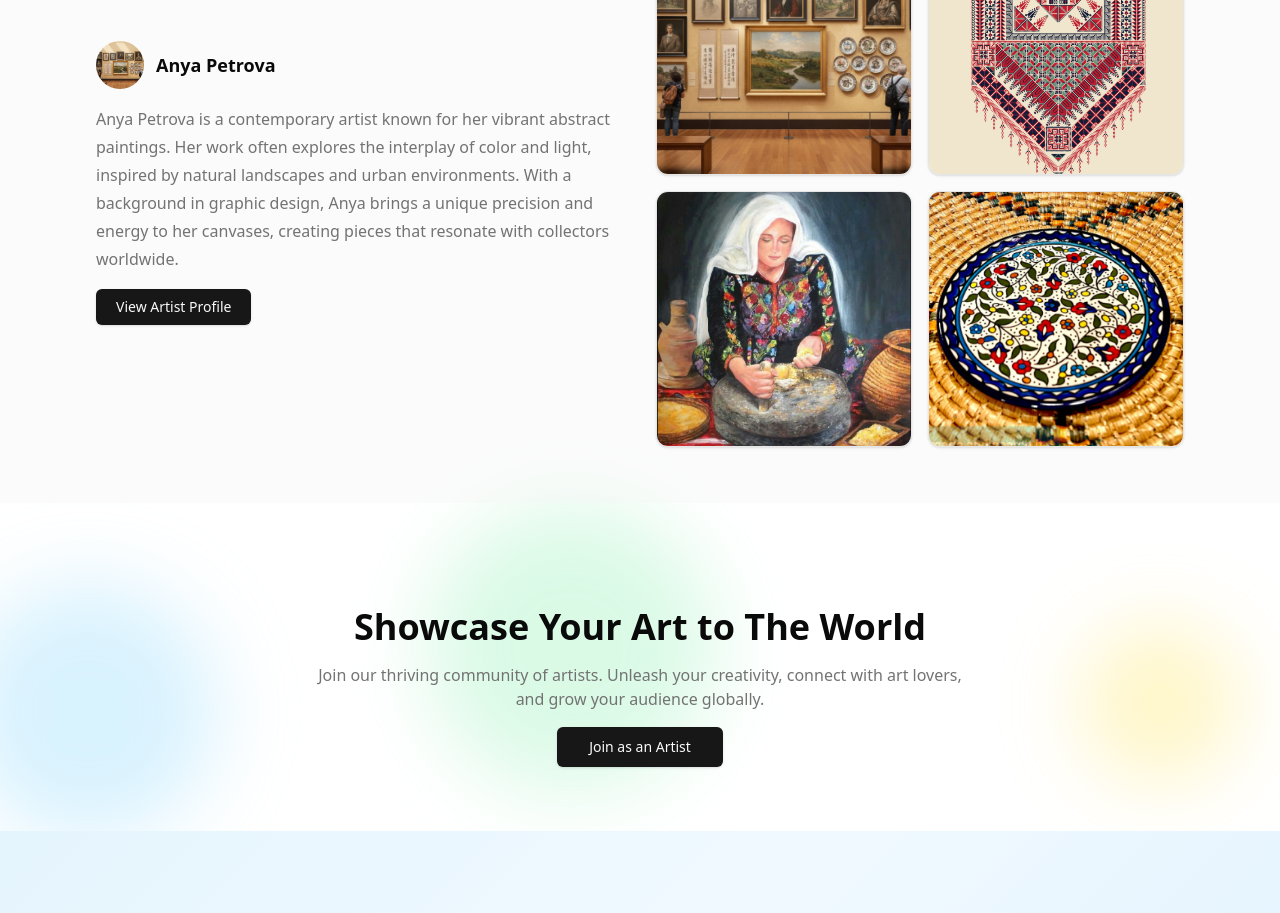
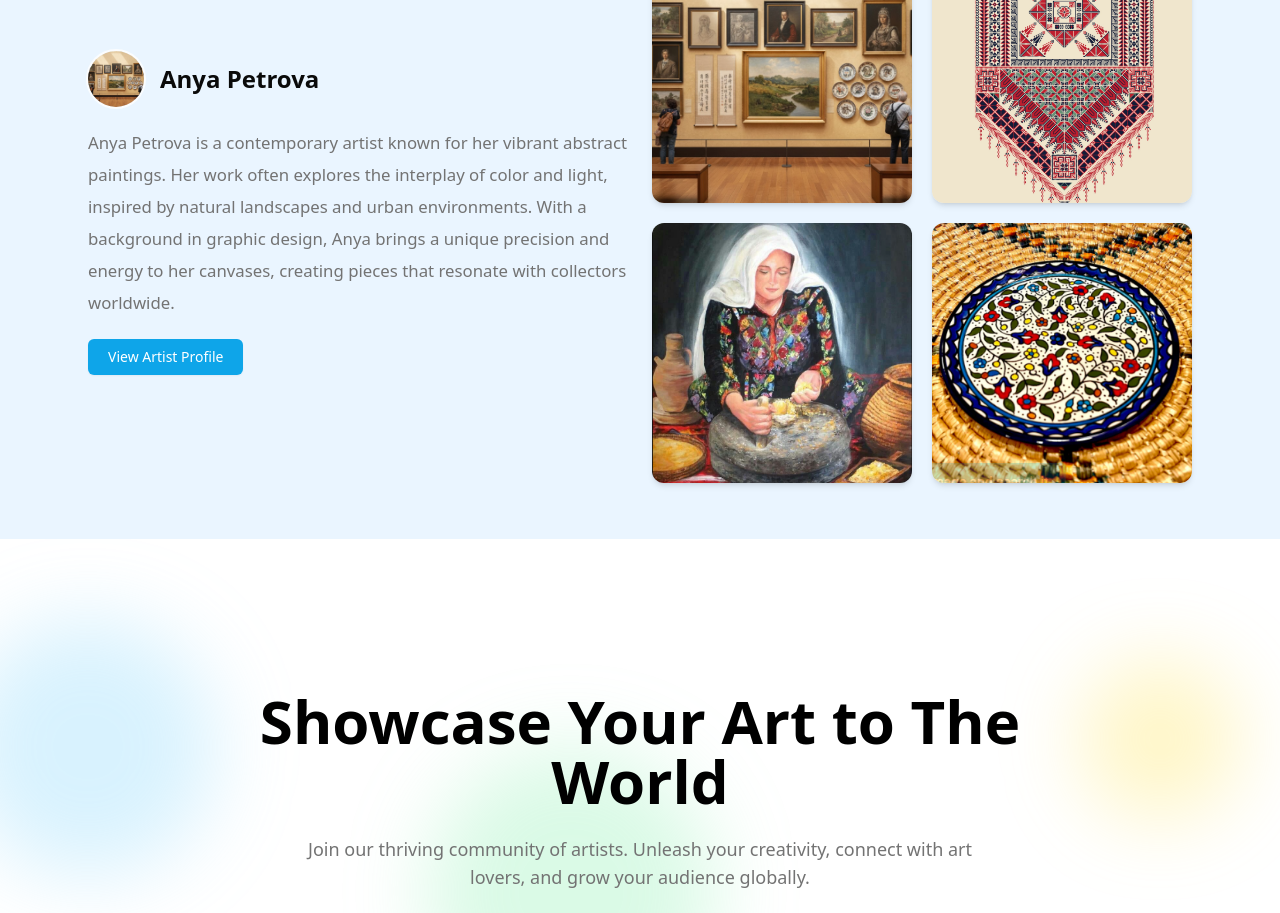
Before and after one commit to shahdhammouda02/ArtFeat, a React (Vite) app: page /artists in a window 1280 px wide. Shown: the part 2100-3013 px from the top of the page. Built offline with nearby package versions, Linux system fonts and the light colour scheme.

Commit message:
artist section3+4

```diff
--- a/src/pages/Artists/components/FeaturedArtist.tsx
+++ b/src/pages/Artists/components/FeaturedArtist.tsx
@@ -1,4 +1,3 @@
-import { Card, CardContent } from "@/components/ui/card";
 import { Button } from "@/components/ui/button";
 
 import avatar from "@/assets/images/artists/hero-bg.png";
@@ -9,42 +8,61 @@ import f4 from "@/assets/images/artists/cat-ceramics.png";
 
 export default function FeaturedArtist() {
   return (
-    <section id="learn-more" className="bg-accent/40 py-14">
-      <div className="container mx-auto px-4 sm:px-6 lg:px-8 max-w-6xl">
-        <h2 className="text-2xl sm:text-3xl font-bold mb-8">Featured Artist of the Month</h2>
+    <section id="learn-more" className="bg-[#EAF5FF] py-14">
+      <div className="container mx-auto px-6 max-w-6xl">
+        {/* العنوان */}
+        <h2 className="text-3xl md:text-4xl font-extrabold text-black leading-tight mb-3">
+  Featured Artist of the
+  <br />
+  Month
+</h2>
 
-        <div className="grid grid-cols-1 lg:grid-cols-2 gap-8 items-center">
-          {/* النص */}
-          <div className="space-y-4">
-            <div className="flex items-center gap-3">
-              <img src={avatar} alt="artist" className="h-12 w-12 rounded-full object-cover" />
-              <div className="text-lg font-semibold">Anya Petrova</div>
+
+        <div className="grid grid-cols-1 lg:grid-cols-2 gap-6 items-center">
+          {/* النص على اليسار */}
+          <div className="space-y-5 text-[1.05rem]">
+            {/* الاسم مع الصورة */}
+            <div className="flex items-center gap-4">
+              <img
+                src={avatar}
+                alt="artist"
+                className="h-14 w-14 rounded-full object-cover ring-2 ring-white/80"
+              />
+              <div className="text-2xl font-semibold text-foreground">
+                Anya Petrova
               </div>
-            <p className="text-muted-foreground leading-7">
+            </div>
+
+            {/* الوصف */}
+            <p className="text-muted-foreground leading-8 max-w-xl text-[1.05rem]">
               Anya Petrova is a contemporary artist known for her vibrant abstract paintings.
               Her work often explores the interplay of color and light, inspired by natural landscapes
               and urban environments. With a background in graphic design, Anya brings a unique precision
               and energy to her canvases, creating pieces that resonate with collectors worldwide.
             </p>
-            <Button asChild>
+
+            {/* الزر */}
+            <Button
+              asChild
+              className="w-fit bg-sky-500 hover:bg-sky-600 text-white px-5 py-2.5 text-sm rounded-md shadow-sm"
+            >
               <a href="/gallery?artist=Anya%20Petrova">View Artist Profile</a>
             </Button>
           </div>
 
-          {/* شبكة صور */}
-          <div className="grid grid-cols-2 gap-4">
+          {/* الصور على اليمين */}
+          <div className="grid grid-cols-2 gap-5">
             {[f1, f2, f3, f4].map((src, i) => (
-              <Card key={i} className="overflow-hidden">
-                <CardContent className="p-0">
-                  <div className="aspect-square">
+              <div
+                key={i}
+                className="aspect-square overflow-hidden rounded-xl shadow-md"
+              >
                 <img
                   src={src}
                   alt={`featured-${i + 1}`}
                   className="h-full w-full object-cover"
                 />
               </div>
-                </CardContent>
-              </Card>
             ))}
           </div>
         </div>
--- a/src/pages/Artists/components/JoinAsArtist.tsx
+++ b/src/pages/Artists/components/JoinAsArtist.tsx
@@ -2,7 +2,7 @@ import { Button } from "@/components/ui/button";
 
 export default function JoinAsArtist() {
   return (
-    <section className="relative py-16">
+    <section className="relative py-28">
       {/* دوائر خلفية هادئة */}
       <div className="pointer-events-none absolute inset-0 -z-10">
         <div className="absolute -left-10 top-10 h-64 w-64 rounded-full bg-sky-300/30 blur-2xl" />
@@ -10,14 +10,28 @@ export default function JoinAsArtist() {
         <div className="absolute bottom-10 left-1/3 h-72 w-72 rounded-full bg-green-300/30 blur-2xl" />
       </div>
 
-      <div className="container mx-auto px-4 sm:px-6 lg:px-8 max-w-6xl text-center space-y-4">
-        <h2 className="text-3xl sm:text-4xl font-extrabold">Showcase Your Art to The World</h2>
-        <p className="text-muted-foreground max-w-2xl mx-auto">
-          Join our thriving community of artists. Unleash your creativity, connect with art lovers, and grow your audience globally.
-        </p>
-        <Button asChild size="lg">
-          <a href="/support-artist">Join as an Artist</a>
-        </Button>
+      <div className="container mx-auto px-4 sm:px-6 lg:px-8 max-w-6xl text-center space-y-6">
+        {/* العنوان */}
+        <h2 className="text-5xl sm:text-6xl font-extrabold text-black leading-tight">
+          Showcase Your Art to The
+          <br />
+          World
+        </h2>
+
+        {/* الفقرة */}
+<p className="text-muted-foreground max-w-2xl mx-auto text-lg">
+  Join our thriving community of artists. Unleash your creativity, connect with art lovers, and grow your audience globally.
+</p>
+
+{/* الزر */}
+<Button
+  asChild
+  className="bg-sky-500 hover:bg-sky-600 text-white transition-colors duration-200 py-6 px-10 text-lg rounded-lg shadow-md mt-32"
+>
+  <a href="/support-artist">Join as an Artist</a>
+</Button>
+
+
       </div>
     </section>
   );
```
Lines whose indentation alone changed are shown as unchanged.
